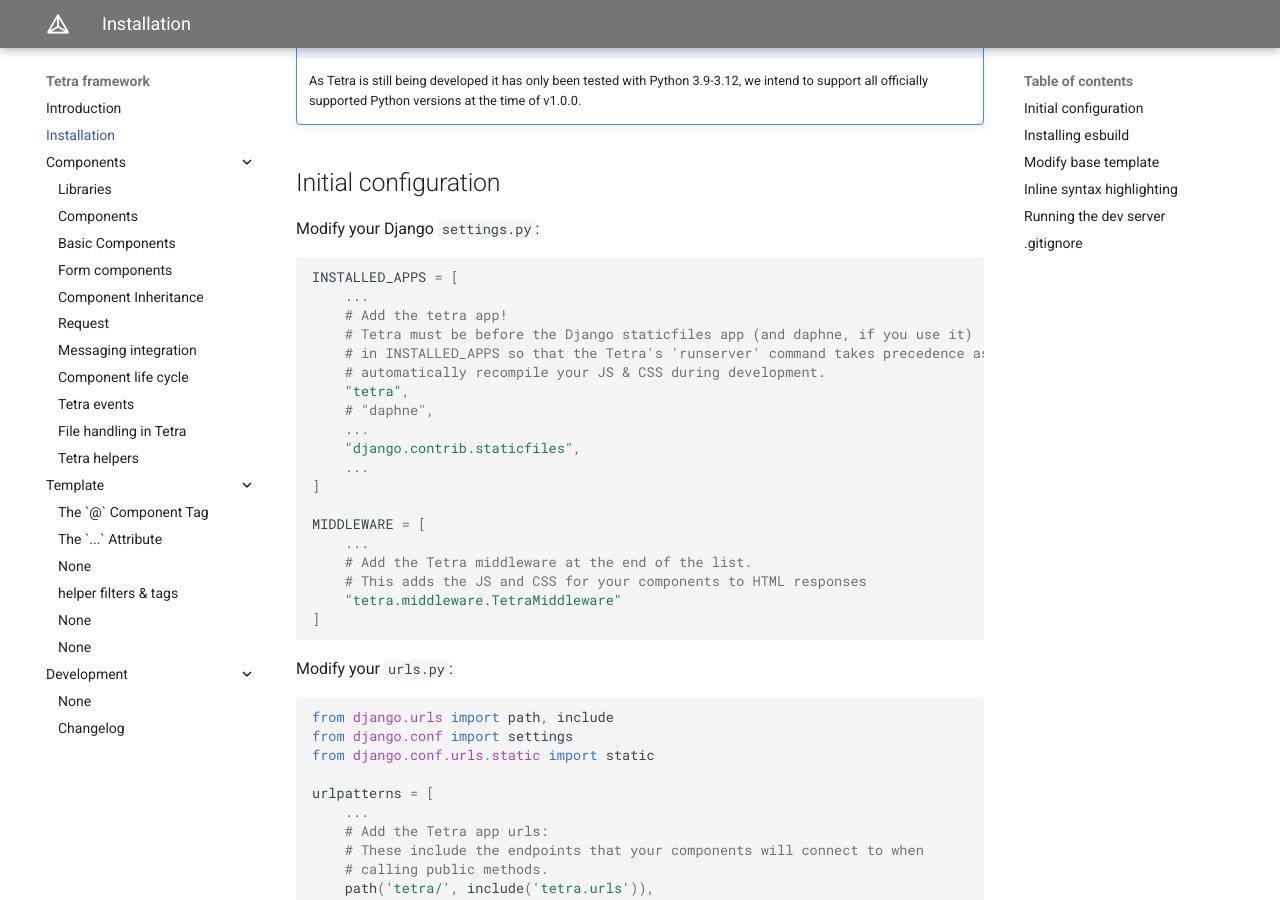
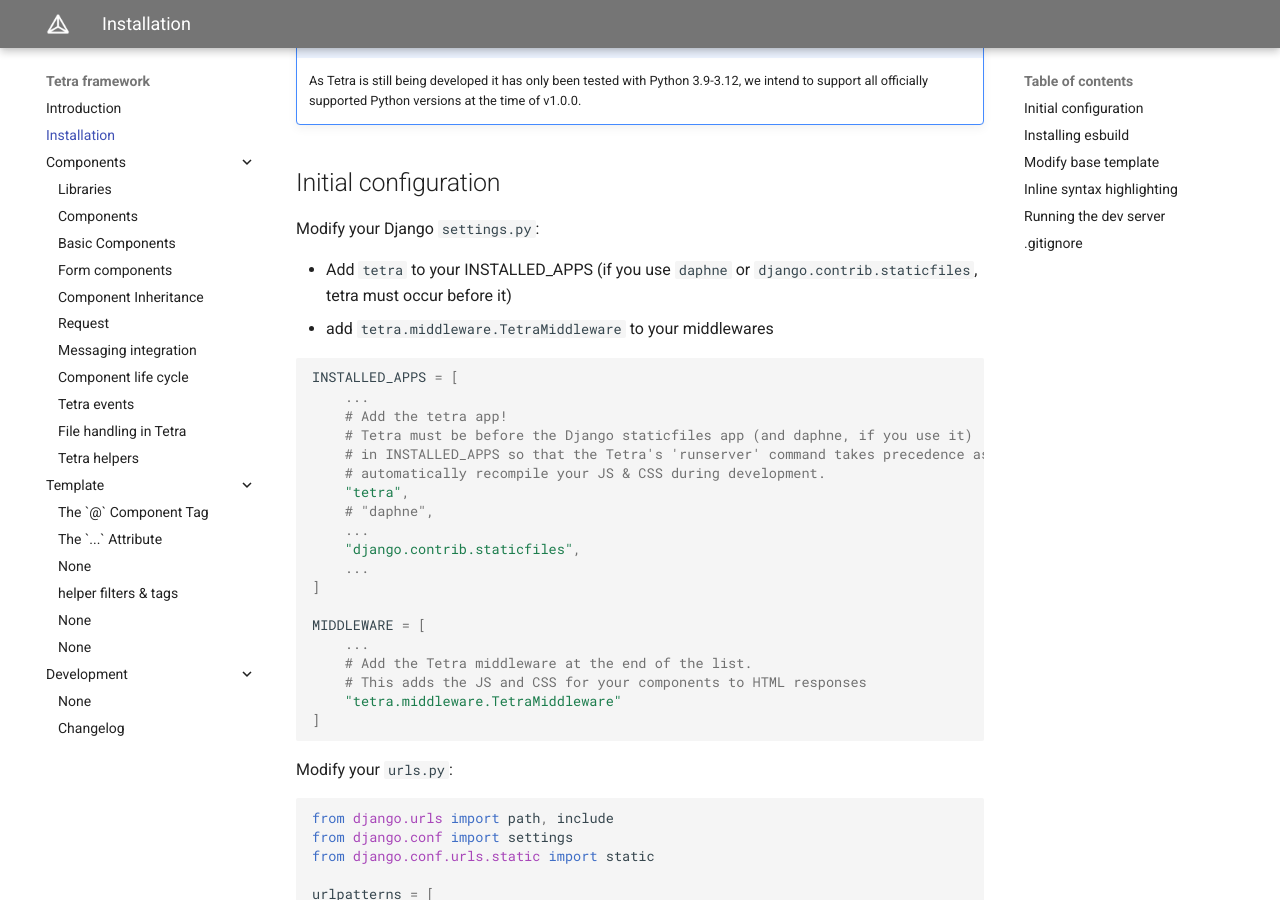
Before and after one commit to tetra-framework/tetra, an MkDocs documentation site: the page built from docs/install.md, in a window 1280 px wide and 900 px high, scrolled down 328 px. Built offline with MkDocs 1.6.1 and Material for MkDocs 9.7.7, drawn with Linux system fonts in a browser that asks for light colours.

Commit message:
doc: add simple steps for settings.py modification

````diff
--- a/docs/install.md
+++ b/docs/install.md
@@ -18,6 +18,9 @@
 ## Initial configuration
 
 Modify your Django `settings.py`:
+
+* Add `tetra` to your INSTALLED_APPS (if you use `daphne` or `django.contrib.staticfiles`, tetra must occur before it)
+* add `tetra.middleware.TetraMiddleware` to your middlewares
 
 ``` python
 INSTALLED_APPS = [
````
